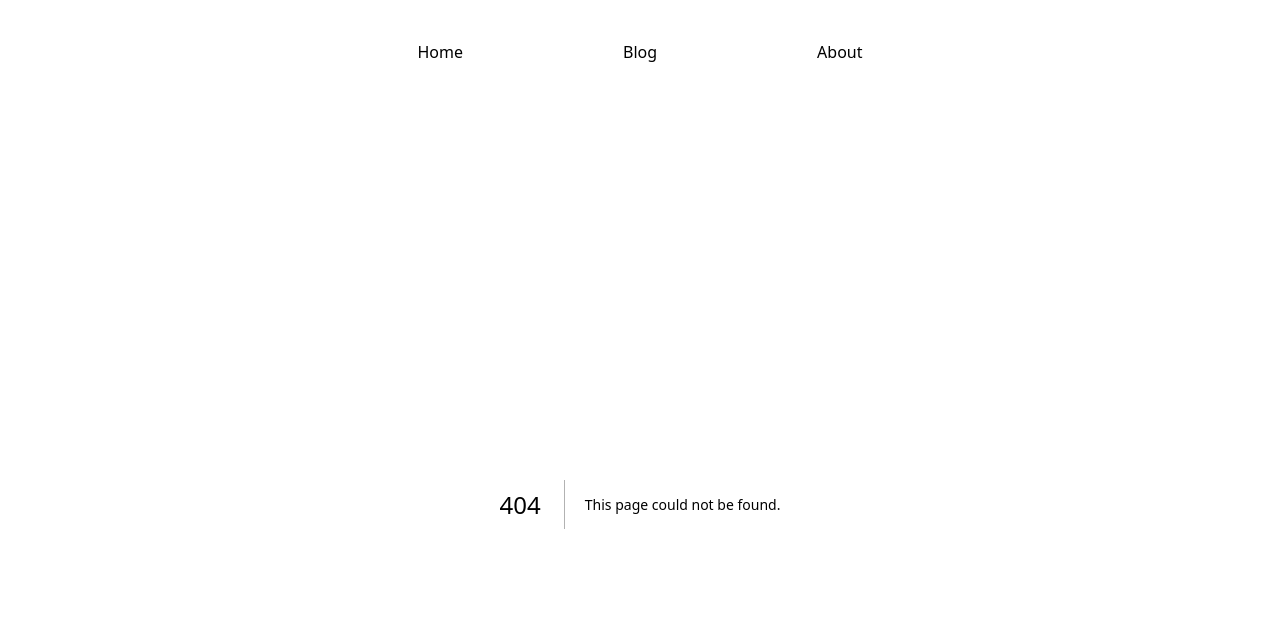
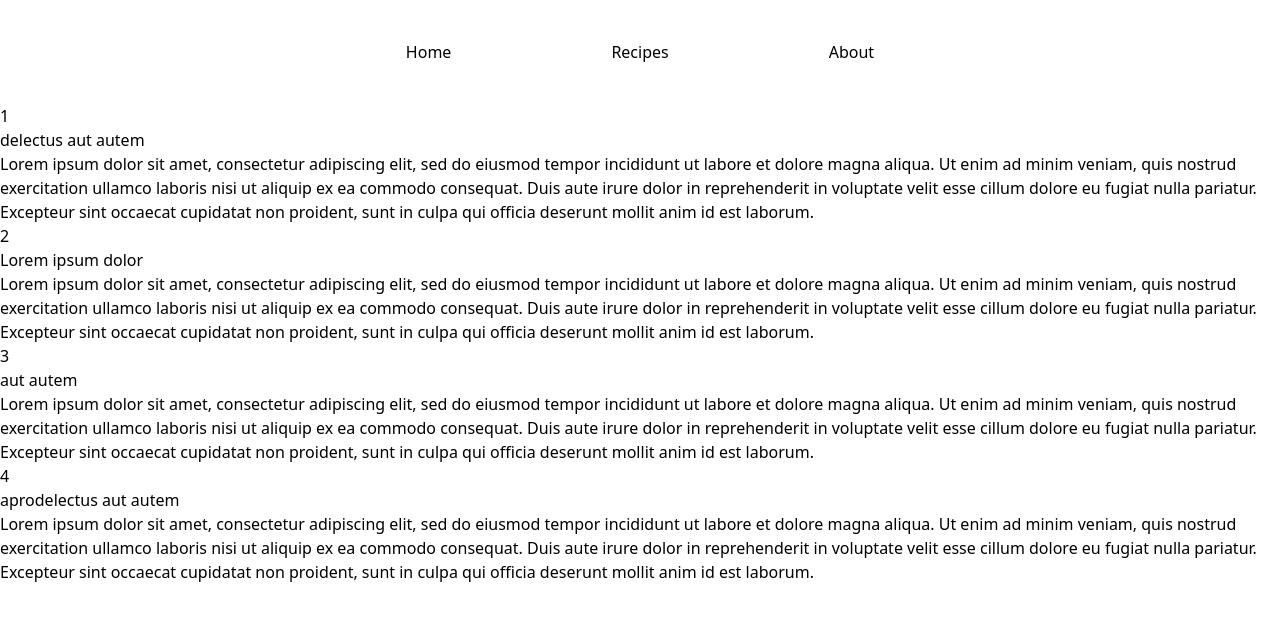
Before and after one commit to dannytszho/nextjs-13-recipes, a Next.js app: page /recipes in a window 1280 px wide. Before the commit this address had no page. Shown: the top 620 px of the page. Built offline with nearby package versions, Linux system fonts and the light colour scheme.

Commit message:
Add headerPicture

```diff
--- a/app/Nav.tsx
+++ b/app/Nav.tsx
@@ -1,4 +1,5 @@
 import Link from 'next/link'
+
 export default function Nav() {
     return (
         <ul className="flex justify-center m-10 space-x-40">
@@ -6,7 +7,7 @@ export default function Nav() {
                 <Link href="/">Home</Link>
             </li>
             <li>
-                <Link href="/blog">Blog</Link>
+                <Link href="/recipes">Recipes</Link>
             </li>
             <li>
                 <Link href="/about">About</Link>
--- a/app/blog/[slug]/page.tsx
+++ /dev/null
@@ -1,38 +0,0 @@
-import { blogData } from '../../../data/blogData'
-
-type Post = {
-    id: number
-    title: string
-    content: string
-}
-
-type PageProps = {
-    params: {
-        slug: string
-    }
-}
-
-export default function IndividualPostPage({ params }: PageProps) {
-    const { slug } = params
-    const posts: Post[] = blogData
-
-    return posts.map((post) => (
-        <>
-            {post.id.toString() === slug ? (
-                <>
-                    <p>{post.id}</p>
-                    <p>{post.title}</p>
-                    <p>{post.content}</p>
-                </>
-            ) : (
-                ''
-            )}
-        </>
-    ))
-}
-
-export async function generateStaticParams() {
-    return blogData.map((post) => ({
-        slug: post.id.toString(),
-    }))
-}
--- a/app/blog/page.tsx
+++ /dev/null
@@ -1,3 +0,0 @@
-export default function BlogPage() {
-    return <div>BlogPage</div>
-}
--- a/app/page.tsx
+++ b/app/page.tsx
@@ -1,20 +1,34 @@
+import Image from 'next/image'
+
+import HeaderImage from '../public/img/header.png'
+
 export default function HomePage() {
     return (
-        <div className="flex flex-col m-5 sm:m-10 md:m-28 lg:mx-64">
+        <>
             <div>
-                <h1 className="text-5xl">Healthcare Tips</h1>
-                <p className="md:mr-40 lg:mr-60">
-                    Lorem ipsum dolor sit amet, consectetur adipiscing elit, sed
-                    do eiusmod tempor incididunt ut labore et dolore magna
-                    aliqua. Ut enim ad minim veniam, quis nostrud exercitation
-                    ullamco laboris nisi ut aliquip ex ea commodo consequat.
-                    Duis aute irure dolor in reprehenderit in voluptate velit
-                    esse cillum dolore eu fugiat nulla pariatur. Excepteur sint
-                    occaecat cupidatat non proident, sunt in culpa qui officia
-                    deserunt mollit anim id est laborum.
-                </p>
+                <Image
+                    src={HeaderImage}
+                    sizes="(max-width: 2000px) 100vw"
+                    alt="Picture of the author"
+                />
             </div>
-            <div>blogPage carusol</div>
-        </div>
+            <div className="flex flex-col m-5 sm:m-10 md:m-28 lg:mx-64">
+                <div>
+                    <h1 className="text-5xl">Secret Menu</h1>
+                    <p className="md:mr-40 lg:mr-60">
+                        Lorem ipsum dolor sit amet, consectetur adipiscing elit,
+                        sed do eiusmod tempor incididunt ut labore et dolore
+                        magna aliqua. Ut enim ad minim veniam, quis nostrud
+                        exercitation ullamco laboris nisi ut aliquip ex ea
+                        commodo consequat. Duis aute irure dolor in
+                        reprehenderit in voluptate velit esse cillum dolore eu
+                        fugiat nulla pariatur. Excepteur sint occaecat cupidatat
+                        non proident, sunt in culpa qui officia deserunt mollit
+                        anim id est laborum.
+                    </p>
+                </div>
+                <div>blogPage carusol</div>
+            </div>
+        </>
     )
 }
--- /dev/null
+++ b/app/recipes/[slug]/page.tsx
@@ -0,0 +1,39 @@
+import { blogData } from '../../../data/blogData'
+
+type Post = {
+    id: number
+    title: string
+    category: string
+    content: string
+}
+
+type PageProps = {
+    params: {
+        slug: string
+    }
+}
+
+export default function IndividualRecipePage({ params }: PageProps) {
+    const { slug } = params
+    const posts: Post[] = blogData
+
+    return posts.map((post) => (
+        <>
+            {post.id.toString() === slug ? (
+                <>
+                    <p>{post.id}</p>
+                    <p>{post.title}</p>
+                    <p>{post.content}</p>
+                </>
+            ) : (
+                ''
+            )}
+        </>
+    ))
+}
+
+export async function generateStaticParams() {
+    return blogData.map((post) => ({
+        slug: post.id.toString(),
+    }))
+}
--- /dev/null
+++ b/app/recipes/page.tsx
@@ -0,0 +1,14 @@
+import { blogData } from '../../data/blogData'
+export default function BlogPage() {
+    return (
+        <div>
+            {blogData.map((post) => (
+                <>
+                    <p>{post.id}</p>
+                    <p>{post.title}</p>
+                    <p>{post.content}</p>
+                </>
+            ))}
+        </div>
+    )
+}
--- a/data/blogData.ts
+++ b/data/blogData.ts
@@ -2,24 +2,28 @@ export const blogData = [
     {
         id: 1,
         title: 'delectus aut autem',
+        category: 'Chinese',
         content:
             'Lorem ipsum dolor sit amet, consectetur adipiscing elit, sed do eiusmod tempor incididunt ut labore et dolore magna aliqua. Ut enim ad minim veniam, quis nostrud exercitation ullamco laboris nisi ut aliquip ex ea commodo consequat. Duis aute irure dolor in reprehenderit in voluptate velit esse cillum dolore eu fugiat nulla pariatur. Excepteur sint occaecat cupidatat non proident, sunt in culpa qui officia deserunt mollit anim id est laborum.',
     },
     {
         id: 2,
         title: 'Lorem ipsum dolor',
+        category: 'Italian',
         content:
             'Lorem ipsum dolor sit amet, consectetur adipiscing elit, sed do eiusmod tempor incididunt ut labore et dolore magna aliqua. Ut enim ad minim veniam, quis nostrud exercitation ullamco laboris nisi ut aliquip ex ea commodo consequat. Duis aute irure dolor in reprehenderit in voluptate velit esse cillum dolore eu fugiat nulla pariatur. Excepteur sint occaecat cupidatat non proident, sunt in culpa qui officia deserunt mollit anim id est laborum.',
     },
     {
         id: 3,
         title: 'aut autem',
+        category: 'French',
         content:
             'Lorem ipsum dolor sit amet, consectetur adipiscing elit, sed do eiusmod tempor incididunt ut labore et dolore magna aliqua. Ut enim ad minim veniam, quis nostrud exercitation ullamco laboris nisi ut aliquip ex ea commodo consequat. Duis aute irure dolor in reprehenderit in voluptate velit esse cillum dolore eu fugiat nulla pariatur. Excepteur sint occaecat cupidatat non proident, sunt in culpa qui officia deserunt mollit anim id est laborum.',
     },
     {
         id: 4,
         title: 'aprodelectus aut autem',
+        category: 'Japanese',
         content:
             'Lorem ipsum dolor sit amet, consectetur adipiscing elit, sed do eiusmod tempor incididunt ut labore et dolore magna aliqua. Ut enim ad minim veniam, quis nostrud exercitation ullamco laboris nisi ut aliquip ex ea commodo consequat. Duis aute irure dolor in reprehenderit in voluptate velit esse cillum dolore eu fugiat nulla pariatur. Excepteur sint occaecat cupidatat non proident, sunt in culpa qui officia deserunt mollit anim id est laborum.',
     },
```
Also changed, not shown: package.json (indentation only), 1 other file (tests, documents, lock files or other folders).
